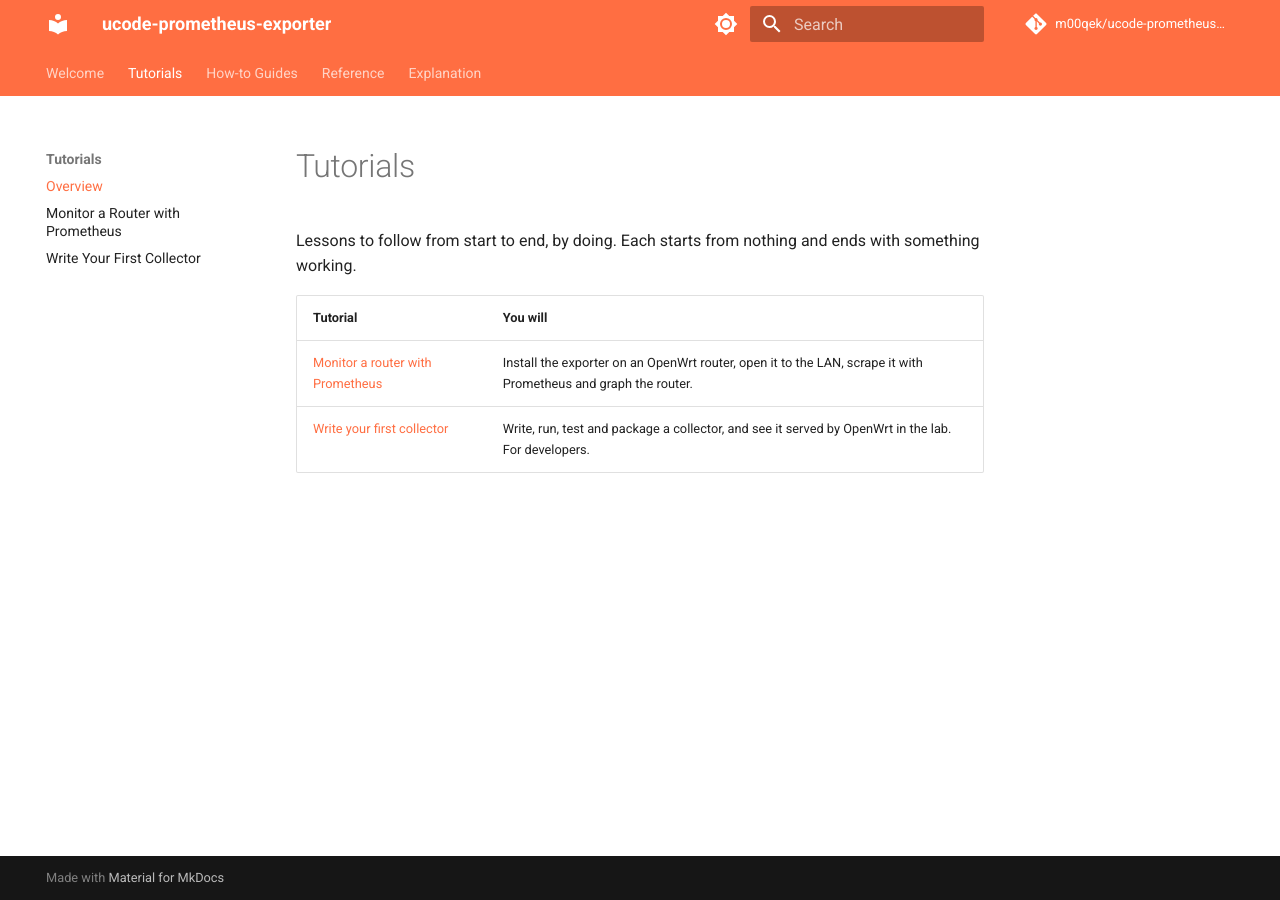
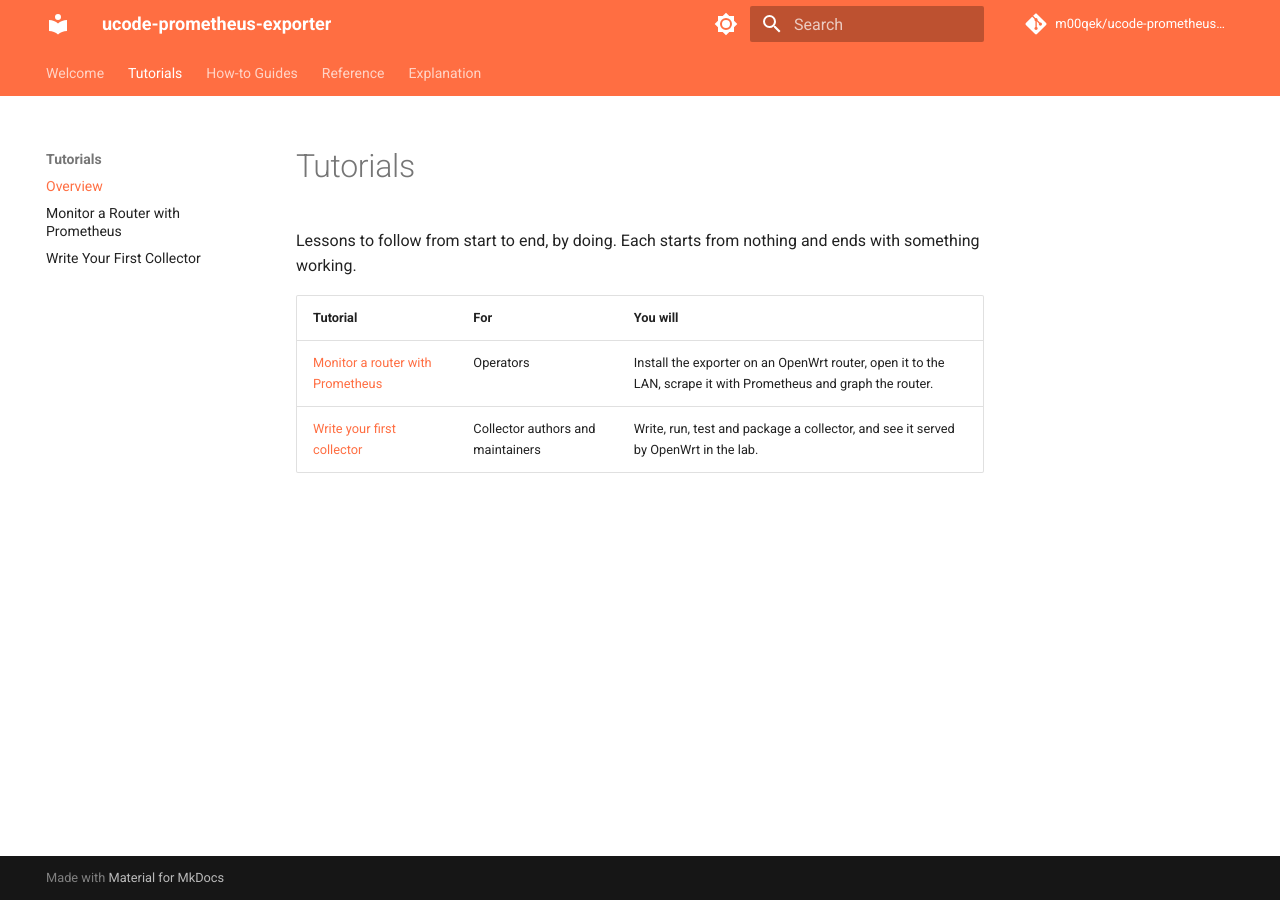
Before and after one commit to m00qek/ucode-prometheus-exporter, an MkDocs documentation site: the page built from docs/tutorials/index.md, in a window 1280 px wide. Built offline with MkDocs 1.6.1 and Material for MkDocs 9.7.7, drawn with Linux system fonts in a browser that asks for light colours; comment, search, counter and statistics services are not loaded.

Commit message:
Name the docs' three readers, operators, collector authors and maintainers, and where each one's path starts

```diff
--- a/docs/tutorials/index.md
+++ b/docs/tutorials/index.md
@@ -2,7 +2,7 @@
 
 Lessons to follow from start to end, by doing. Each starts from nothing and ends with something working.
 
-| Tutorial | You will |
-| :--- | :--- |
-| [Monitor a router with Prometheus](monitor-a-router.md) | Install the exporter on an OpenWrt router, open it to the LAN, scrape it with Prometheus and graph the router. |
-| [Write your first collector](first-collector.md) | Write, run, test and package a collector, and see it served by OpenWrt in the lab. For developers. |
+| Tutorial | For | You will |
+| :--- | :--- | :--- |
+| [Monitor a router with Prometheus](monitor-a-router.md) | Operators | Install the exporter on an OpenWrt router, open it to the LAN, scrape it with Prometheus and graph the router. |
+| [Write your first collector](first-collector.md) | Collector authors and maintainers | Write, run, test and package a collector, and see it served by OpenWrt in the lab. |
--- a/mkdocs.yml
+++ b/mkdocs.yml
@@ -82,7 +82,7 @@
           - Troubleshooting: how-to/troubleshoot.md
       - Collector Authors:
           - Writing a Collector in Your Own Package: how-to/collector-package.md
-      - Developer:
+      - Maintainers:
           - Running the Tests: how-to/developer/testing.md
           - Using the Lab: how-to/developer/lab.md
           - Running the Benchmark: how-to/developer/benchmarks.md
```
Also changed, not shown: docs/how-to/index.md (+8 -2 lines), docs/index.md (+8 -0 lines).
